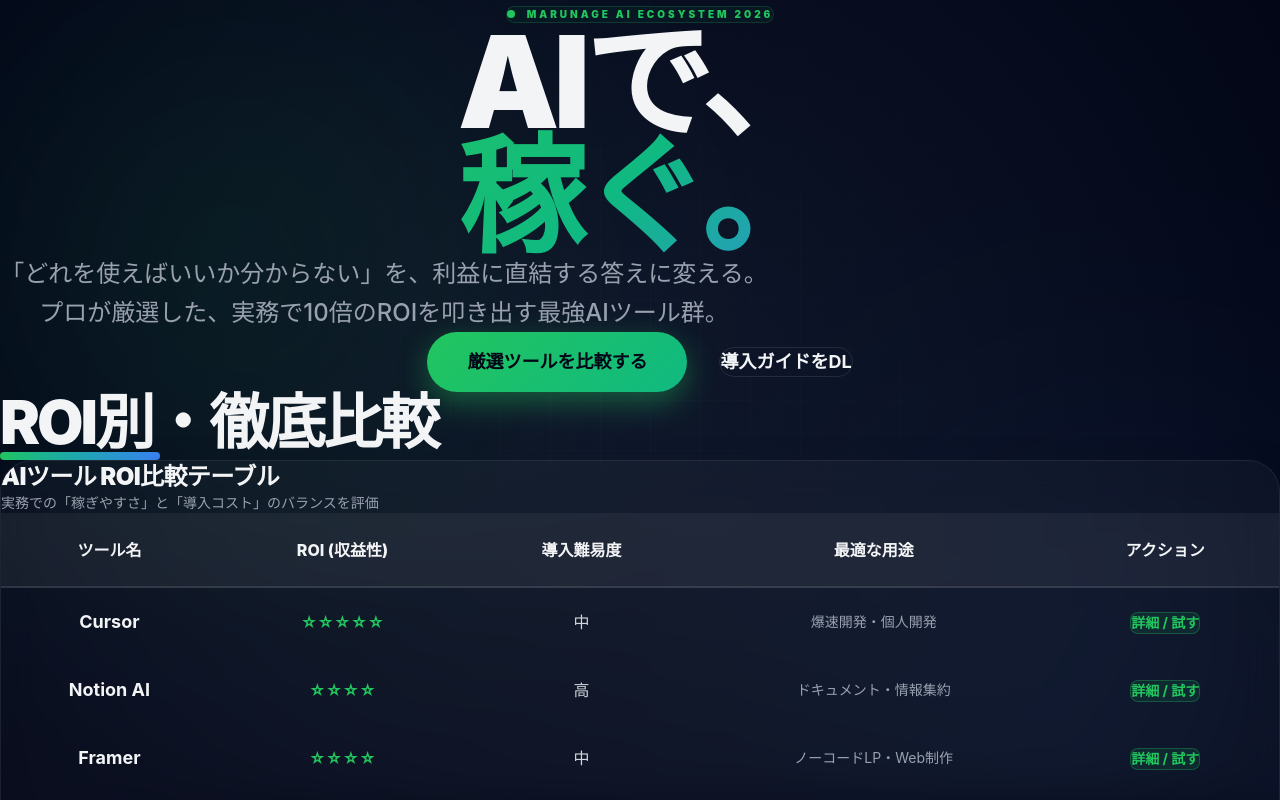
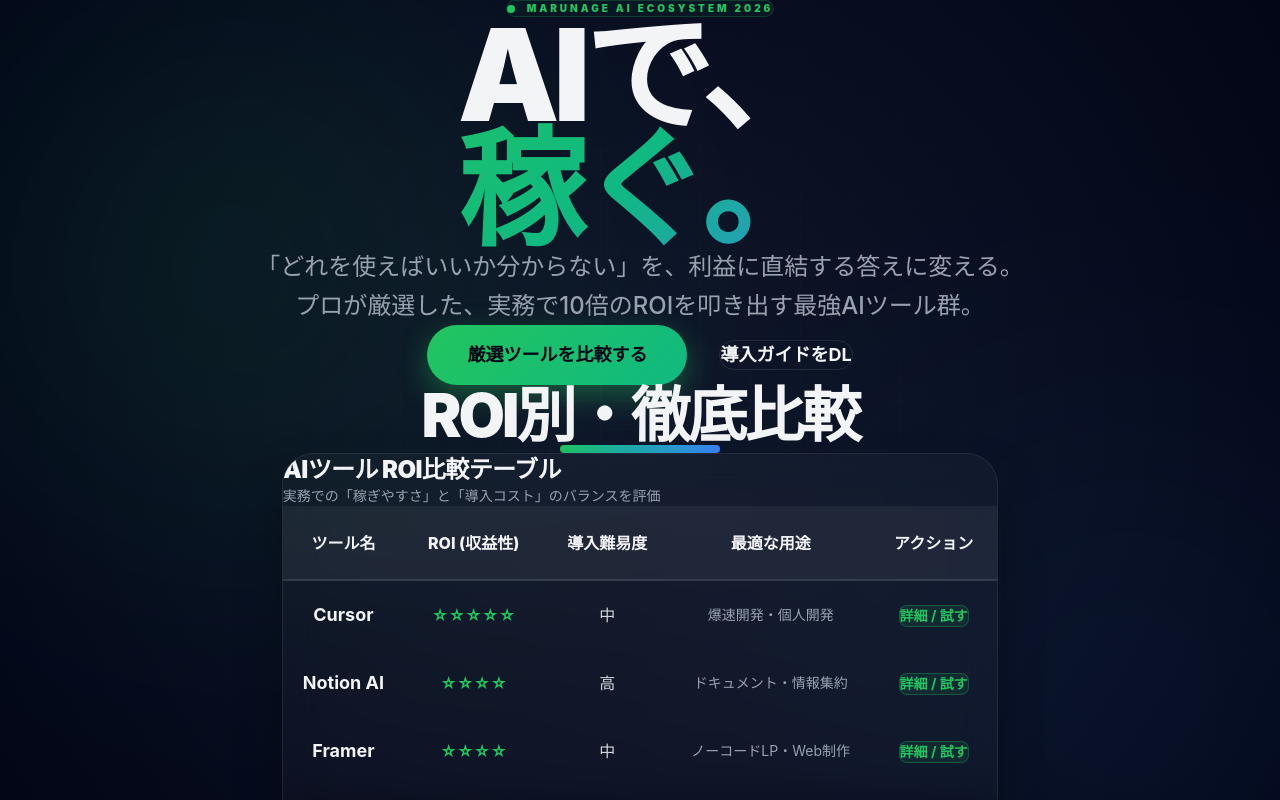
Before and after one commit to yuta-i-biz/AI-Tool-Portal, a Next.js app: page / in a window 1280 px wide. Shown: the top 800 px of the page. Built offline with nearby package versions, Linux system fonts and the light colour scheme.

Commit message:
fix: layout alignment and missing animations

```diff
--- a/src/app/globals.css
+++ b/src/app/globals.css
@@ -163,3 +163,27 @@
   padding: 1.25rem;
   text-align: center;
 }
+
+/* --- アニメーション --- */
+@keyframes fade-in {
+  from { opacity: 0; transform: translateY(20px); }
+  to { opacity: 1; transform: translateY(0); }
+}
+
+@keyframes slide-up {
+  from { opacity: 0; transform: translateY(60px); }
+  to { opacity: 1; transform: translateY(0); }
+}
+
+.animate-fade-in {
+  animation: fade-in 1.2s cubic-bezier(0.2, 0.8, 0.2, 1) forwards;
+}
+
+.animate-fade-in-delayed {
+  opacity: 0;
+  animation: fade-in 1.2s cubic-bezier(0.2, 0.8, 0.2, 1) 0.6s forwards;
+}
+
+.animate-slide-up {
+  animation: slide-up 1.5s cubic-bezier(0.2, 0.8, 0.2, 1) forwards;
+}
--- a/src/app/page.tsx
+++ b/src/app/page.tsx
@@ -13,7 +13,7 @@
       </div>
 
       {/* Hero Section */}
-      <section className="relative pt-40 pb-32 px-6 max-w-7xl mx-auto text-center z-10">
+      <section className="relative pt-40 pb-32 px-6 max-w-7xl mx-auto flex flex-col items-center text-center z-10">
         <div className="inline-flex items-center gap-3 mb-8 px-6 py-2 rounded-full border border-accent/20 bg-accent/5 backdrop-blur-xl animate-fade-in">
           <span className="relative flex h-2 w-2">
             <span className="animate-ping absolute inline-flex h-full w-full rounded-full bg-accent opacity-75"></span>
@@ -43,16 +43,16 @@
       </section>
 
       {/* Comparison Section */}
-      <section id="tools" className="py-32 px-6 max-w-7xl mx-auto relative z-10 scroll-mt-20">
-        <div className="mb-20">
-          <h2 className="text-5xl md:text-6xl font-black mb-6 tracking-tighter">ROI別・徹底比較</h2>
+      <section id="tools" className="py-32 px-6 max-w-7xl mx-auto flex flex-col items-center relative z-10 scroll-mt-20">
+        <div className="mb-20 flex flex-col items-center">
+          <h2 className="text-5xl md:text-6xl font-black mb-6 tracking-tighter text-center">ROI別・徹底比較</h2>
           <div className="h-2 w-40 bg-gradient-to-r from-accent to-accent-blue rounded-full"></div>
         </div>
         <ComparisonTable />
       </section>
 
       {/* Grid Section */}
-      <section className="py-32 px-6 max-w-7xl mx-auto relative z-10">
+      <section className="py-32 px-6 max-w-7xl mx-auto flex flex-col items-center relative z-10">
         <div className="flex flex-col md:flex-row items-end justify-between mb-24 gap-8">
           <div className="max-w-xl">
             <h2 className="text-5xl md:text-6xl font-black mb-6 tracking-tighter">稼ぐための厳選5ツール</h2>
```
